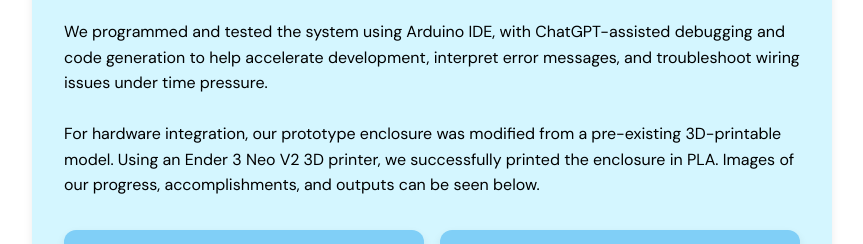
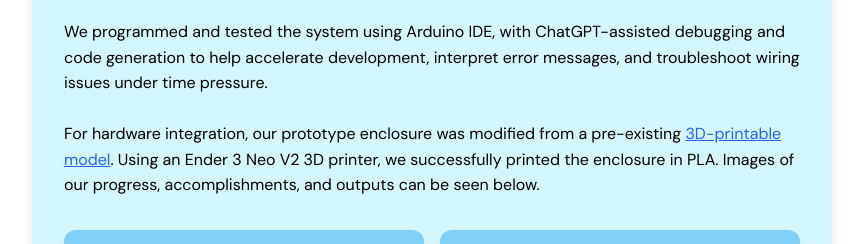
Before and after one commit to icalleddibs/NASA-Space-Apps-2025, a SvelteKit app: page /prototype in a window 1280 px wide. Shown: the part 1280-1524 px from the top of the page, without its empty margins (208-1071 px from the left). Built offline with nearby package versions, Linux system fonts and the light colour scheme.

Commit message:
fixed links

```diff
--- a/src/routes/prototype/+page.svelte
+++ b/src/routes/prototype/+page.svelte
@@ -228,7 +228,13 @@ Our goal is simple but ambitious: to develop a viable shark tag capable of colle
 <br>
 <p>We programmed and tested the system using Arduino IDE, with ChatGPT-assisted debugging and code generation to help accelerate development, interpret error messages, and troubleshoot wiring issues under time pressure.</p>
 <br>
-<p>For hardware integration, our prototype enclosure was modified from a pre-existing 3D-printable model. Using an Ender 3 Neo V2 3D printer, we successfully printed the enclosure in PLA. Images of our progress, accomplishments, and outputs can be seen below.</p>
+<p>
+  For hardware integration, our prototype enclosure was modified from a pre-existing
+  <a href="https://www.thingiverse.com/thing:2517937/files" target="_blank">3D-printable model</a>.
+  Using an Ender 3 Neo V2 3D printer, we successfully printed the enclosure in PLA.
+  Images of our progress, accomplishments, and outputs can be seen below.
+</p>
+
 
 
 
@@ -307,7 +313,7 @@ Our goal is simple but ambitious: to develop a viable shark tag capable of colle
     4. Machine Learning & Vision
     <ol>
       <li>a. Enhance the onboard camera with machine learning to identify shark species and nearby marine life.</li>
-      <li>b. Expand this capability into a citizen science tool, enabling public participation in shark identification (similar to initiatives like the <a href="https://fishdoorbell.com" target="_blank">Fish Doorbell</a>).</li>
+      <li>b. Expand this capability into a citizen science tool, enabling public participation in shark identification (similar to initiatives like the <a href="https://visdeurbel.nl/en/" target="_blank">Fish Doorbell</a>).</li>
     </ol>
   </li>
 </ol>
```
